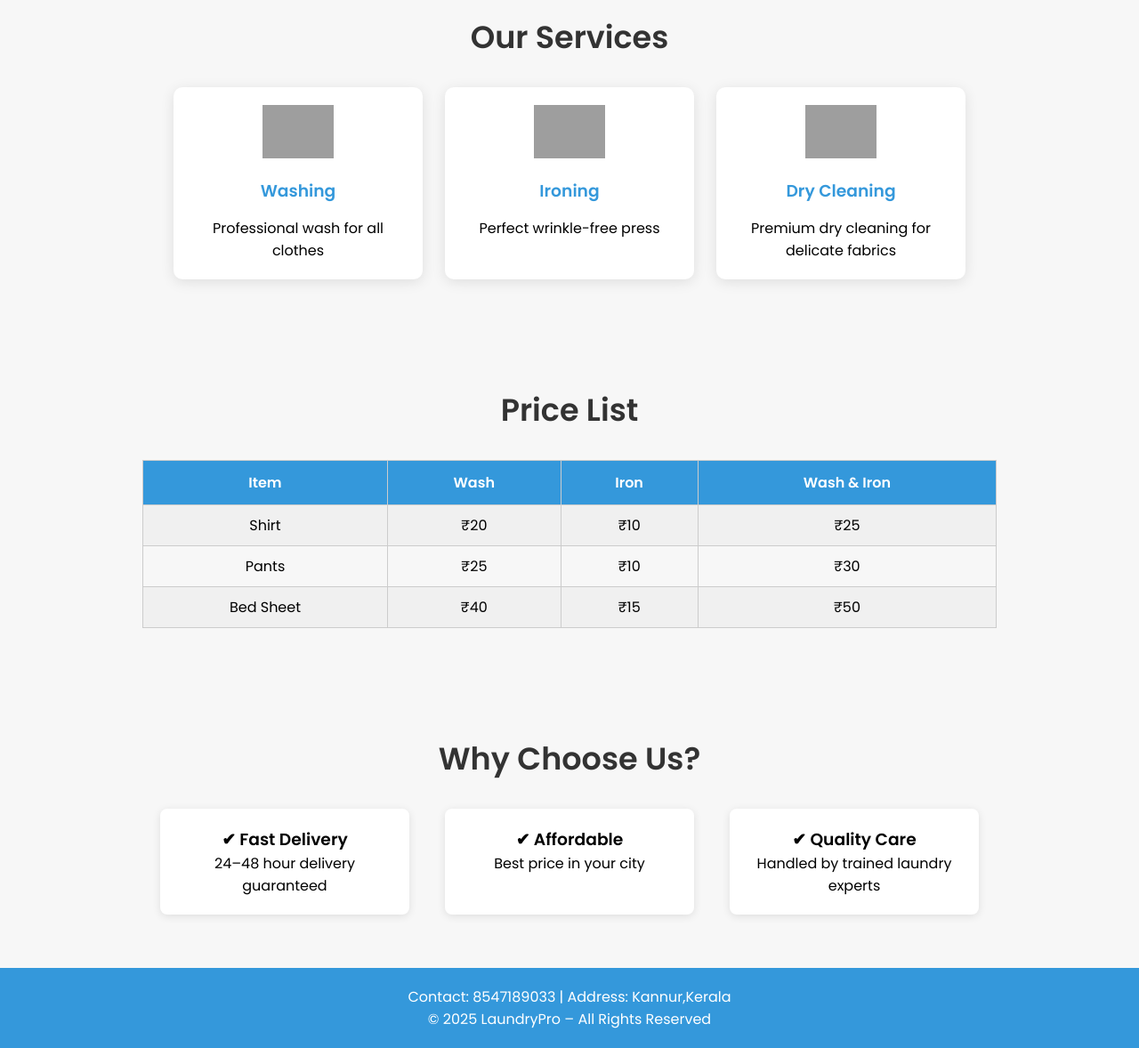
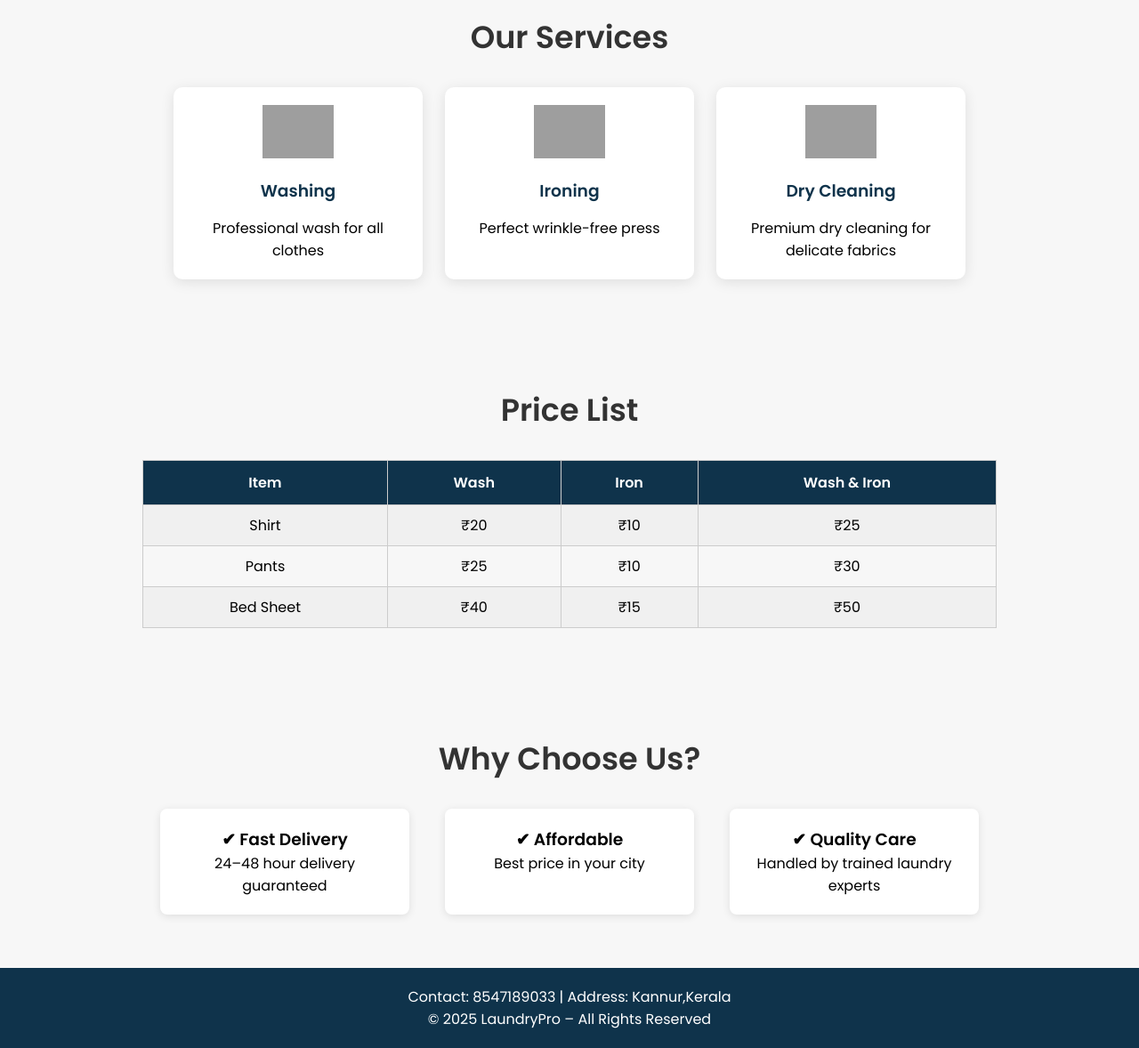
Before and after one commit to arathyrajeesh/laundry-shop, a Django app: page / in a window 1280 px wide. Shown: the part 675-1853 px from the top of the page at 89% size. Run offline with Django 5.2, Linux system fonts and the light colour scheme; grey boxes are pictures that could not be loaded.

Commit message:
color added

```diff
--- a/laundry_shop/shop/templates/home.html
+++ b/laundry_shop/shop/templates/home.html
@@ -47,7 +47,7 @@
         }
 
         nav ul li a:hover {
-            color: #3498db;
+            color:#0f334bff;
         }
         .logo {
             height: 40px;
@@ -106,7 +106,7 @@
         }
 
         .hero .btn {
-            background: #3498db;
+            background: #0f334bff;
             padding: 12px 25px;
             border-radius: 5px;
             color: white;
@@ -151,7 +151,7 @@
         }
 
         .card h3 {
-            color: #3498db;
+            color: #0f334bff;
             margin: 15px 0;
         }
 
@@ -168,7 +168,7 @@
         }
 
         th {
-            background: #3498db;
+            background: #0f334bff;
             color: white;
             padding: 12px;
         }
@@ -200,7 +200,7 @@
 
         /* FOOTER */
         footer {
-            background: #3498db;
+            background: #0f334bff;
             color: white;
             text-align: center;
             padding: 20px;
```
